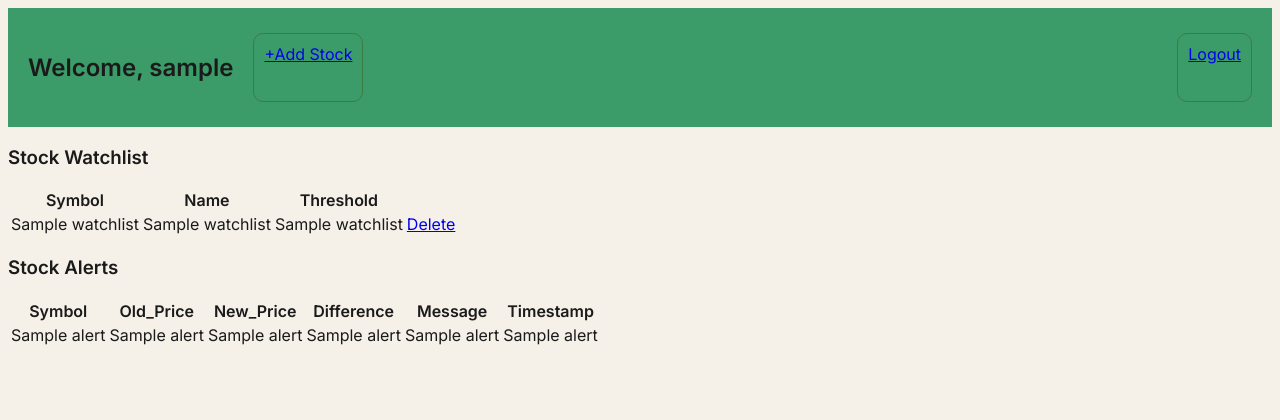
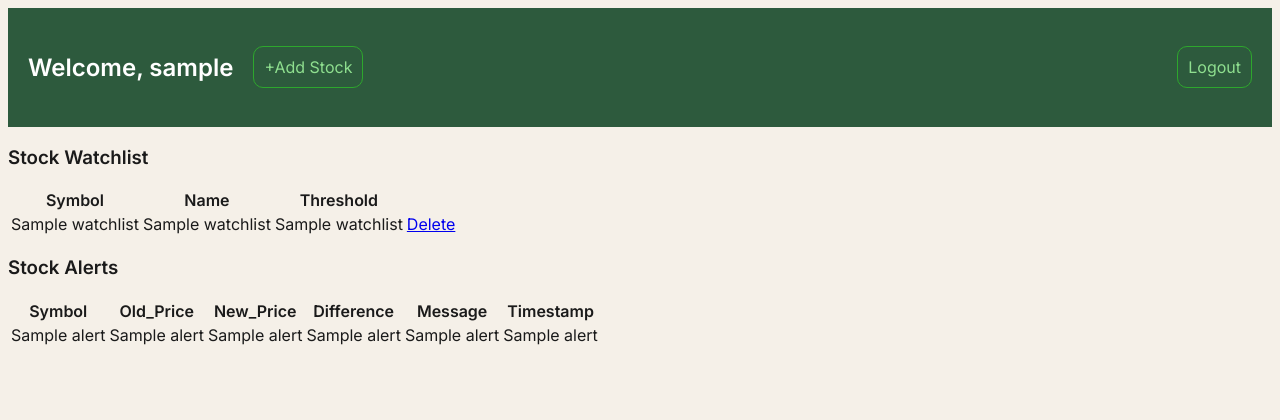
Before and after one commit to KeillenSnider/StockScrubber, a Flask app: page /dashboard in a window 1280 px wide. Shown: the top 420 px of the page. Run offline with Flask 3, Linux system fonts and the light colour scheme; the visitor is signed in with stand-in values (Sample User, id 1); a database or web service that is not in the repository returns one stand-in record (values such as "Sample title"); some libraries are stand-ins or nearby versions.

Commit message:
Finished the nav bar

```diff
--- a/static/style.css
+++ b/static/style.css
@@ -49,7 +49,7 @@ body{
     /*Keeps it above all elemnts*/
     z-index: 1000;
 
-    background-color: #3c9c69;
+    background-color: #2d5a3d;
 
     /*Make the elements side by side*/
     display: flex;
@@ -72,6 +72,10 @@ body{
 
     padding: 10px;
 
+    color: white;
+
+    align-items: center;
+
 }
 
 
@@ -85,18 +89,22 @@ body{
 
     padding: 10px;
 
+    color: white;
+
+    align-items: center;
+
 }
 
 
-.button{
+.button a{
 
     background-color: transparent;
 
-    color: var(--accent);
+    color: rgb(143, 223, 143);
 
     padding: 10px;
 
-    border: 1px solid var(--accent);
+    border: 1px solid rgb(45, 167, 45);
 
     border-radius: 10px;
 
@@ -107,12 +115,12 @@ body{
 }
 
 
-.button:hover{
+.button a:hover{
 
     background-color: var(--accent);
 
     border-color: var(--accent-hover);
 
-    color: #1B2A22;
+    color: white;
 
 }
```
